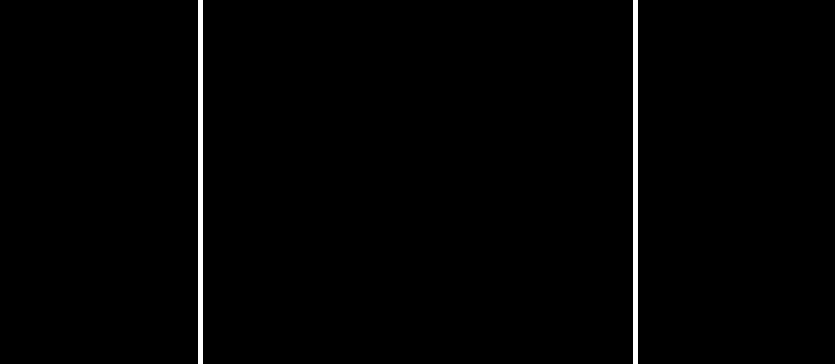
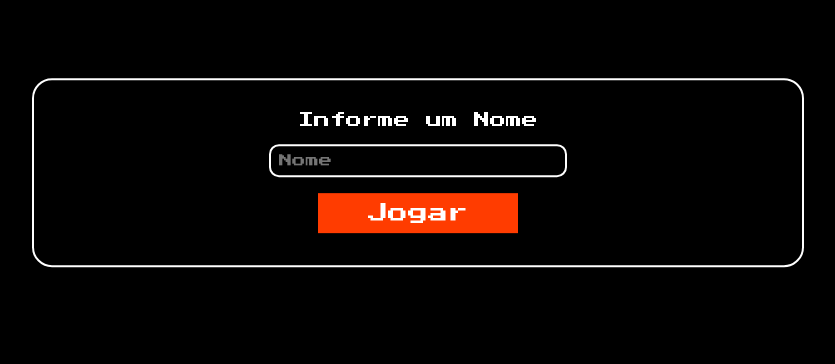
Before and after one commit to fabsoftwareitp/bb.fabsoftware.itp.ifsp.edu.br, a plain HTML site: page index.html in a window 1280 px wide. Both pictures are taken after a click on the button "Jogar". Shown: the part 214-578 px from the top of the page, without its empty margins (222-1057 px from the left). Drawn offline with nearby package versions, Linux system fonts and the light colour scheme.

Commit message:
nome obrigatório

```diff
--- a/index.html
+++ b/index.html
@@ -6,7 +6,6 @@
     <title>BB</title>
 
     <link rel="stylesheet" href="style.css">
-    <script src="script.js"> </script>
     <script src="https://cdn.jsdelivr.net/npm/canvas-confetti@1.9.3/dist/confetti.browser.min.js"></script>
 
 </head>
@@ -23,7 +22,7 @@
         <div class="container" id="form">
             <p>Informe um Nome</p>
             <input type="text" id="name" placeholder="Nome">
-            <button id="start" onclick="startGame()">Jogar</button>
+            <button id="startButton" type="submit">Jogar</button>
           </div>
 
           <div class="rodape">
@@ -64,5 +63,6 @@
         <p id="indicadorNivel"></p>
     </div>
 
+<script src="script.js"> </script>
 </body>
 </html>
--- a/script.js
+++ b/script.js
@@ -17,7 +17,7 @@ let velBallY = -4; //-3 normal
 let blocoWidth = 50;
 let blocoHeight = 15;
 let blocosArray = [];
-let blocoColuna = 7; 7
+let blocoColuna = 7; //7
 let blocoLinha = 3; //3
 let blocoMaxLinha = 8; //8
 let blocoCont;
@@ -130,13 +130,27 @@ function moveBarrinhaPC(e) {
     }
 }
 
-function startGame() {
-    start = true;
-    document.querySelector(".telaInicial").style.display = "none"; // oculta a tela inicial
-    barras();
+let startButton = document.querySelector('#startButton');
+    let input = document.querySelector('#name');
 
+    startButton.addEventListener('click', () =>{
+        console.log("aSDASDadsa");
+        const name = input.value;
 
-}
+        if (!name) {
+        alert('Insira um nome');
+        return;
+        }
+
+        if (name.length > 5) {
+        alert('O nome só pode ter até 5 caracteres');
+        return;
+        }
+
+        start = true;
+        document.querySelector(".telaInicial").style.display = "none"; // oculta a tela inicial
+        barras();
+    })
 
 function update() {
     requestAnimationFrame(update);
@@ -321,7 +335,7 @@ function update() {
 
             setTimeout(() => {
                 document.querySelector(".niveis").style.display = "none";
-            }, 500);
+            }, 1000);
 
             criarBlocos();
         }
--- a/style.css
+++ b/style.css
@@ -95,7 +95,7 @@ h1 {
     border: 2px solid white;
     border-radius: 10px;
     font-family: "Press Start 2P", system-ui;
-
+    color: white;
   }
 
   button {
```
